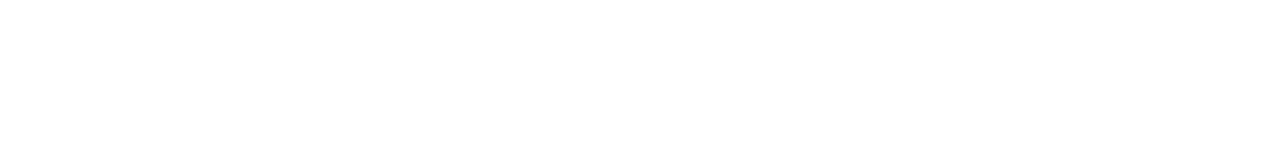
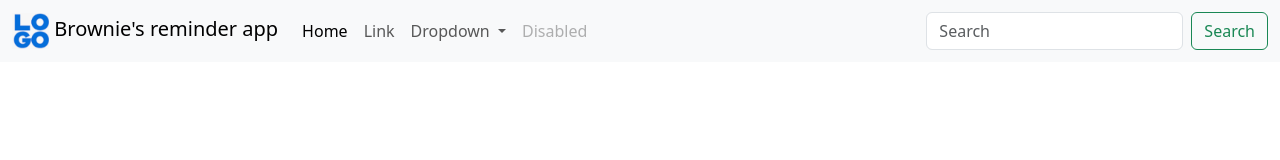
Before and after one commit to BrownieTr/demo05_tran_khoinguyen, a plain HTML site: page index.html in a window 1280 px wide. Drawn offline with nearby package versions, Linux system fonts and the light colour scheme.

Commit message:
first change

```diff
--- a/index.html
+++ b/index.html
@@ -10,7 +10,13 @@
     <meta name="viewport" content="width=device-width, initial-scale=1">
 
     <!-- Bootstrap Library CSS CDN go here -->
+    <link href="https://cdn.jsdelivr.net/npm/bootstrap@5.3.2/dist/css/bootstrap.min.css" rel="stylesheet"
+        integrity="sha384-T3c6CoIi6uLrA9TneNEoa7RxnatzjcDSCmG1MXxSR1GAsXEV/Dwwykc2MPK8M2HN" crossorigin="anonymous">
+
     <!-- Boostrap Library JS CDN  go here -->
+    <script src="https://cdn.jsdelivr.net/npm/bootstrap@5.3.2/dist/js/bootstrap.bundle.min.js"
+        integrity="sha384-C6RzsynM9kWDrMNeT87bh95OGNyZPhcTNXj1NW7RuBCsyN/o0jlpcV8Qyq46cDfL"
+        crossorigin="anonymous"></script>
 
     <!-- Other libraries go here -->
 
@@ -25,7 +31,50 @@
     <!-- Your HTML Layout go here -->
     <!------------------------------>
     <!-- Stuff for body goes here -->
-
+    <nav class="navbar navbar-expand-lg bg-body-tertiary">
+        <div class="container-fluid">
+            <a class="navbar-brand" href="#">
+                <img src="./images/logo.jpg" alt="LOGO image" height="36">
+                Brownie's reminder app
+            </a>
+            <button class="navbar-toggler" type="button" data-bs-toggle="collapse"
+                data-bs-target="#navbarSupportedContent" aria-controls="navbarSupportedContent" aria-expanded="false"
+                aria-label="Toggle navigation">
+                <span class="navbar-toggler-icon"></span>
+            </button>
+            <div class="collapse navbar-collapse" id="navbarSupportedContent">
+                <ul class="navbar-nav me-auto mb-2 mb-lg-0">
+                    <li class="nav-item">
+                        <a class="nav-link active" aria-current="page" href="#">Home</a>
+                    </li>
+                    <li class="nav-item">
+                        <a class="nav-link" href="#">Link</a>
+                    </li>
+                    <li class="nav-item dropdown">
+                        <a class="nav-link dropdown-toggle" href="#" role="button" data-bs-toggle="dropdown"
+                            aria-expanded="false">
+                            Dropdown
+                        </a>
+                        <ul class="dropdown-menu">
+                            <li><a class="dropdown-item" href="#">Action</a></li>
+                            <li><a class="dropdown-item" href="#">Another action</a></li>
+                            <li>
+                                <hr class="dropdown-divider">
+                            </li>
+                            <li><a class="dropdown-item" href="#">Something else here</a></li>
+                        </ul>
+                    </li>
+                    <li class="nav-item">
+                        <a class="nav-link disabled" aria-disabled="true">Disabled</a>
+                    </li>
+                </ul>
+                <form class="d-flex" role="search">
+                    <input class="form-control me-2" type="search" placeholder="Search" aria-label="Search">
+                    <button class="btn btn-outline-success" type="submit">Search</button>
+                </form>
+            </div>
+        </div>
+    </nav>
 
     <!---------------------------------------------->
     <!-- Your own JavaScript functions go here    -->
```
